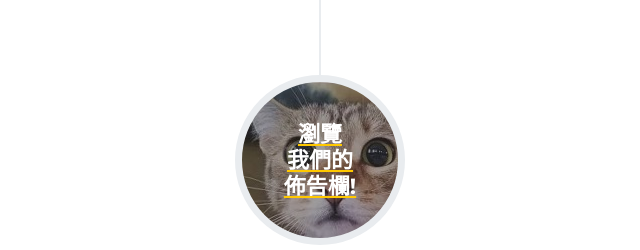
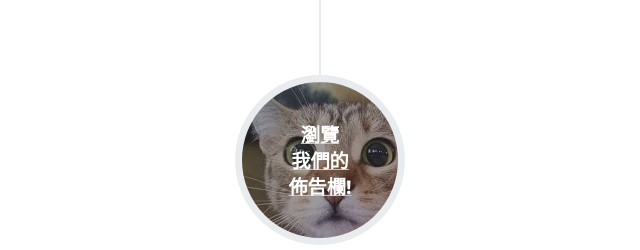
Before and after one commit to zaq1013/lightupyourcat, a plain HTML site: page index.html in a window 1280 px wide. Shown: the part 4160-4410 px from the top of the page, 320-960 px from the left. Drawn offline with nearby package versions, Linux system fonts and the light colour scheme; files whose address does not match are found by name.

Commit message:
Update index.html

```diff
--- a/index.html
+++ b/index.html
@@ -251,7 +251,7 @@
                     <li class="timeline-inverted">
                         <div class="timeline-image tl5">
                             <a href="#portfolio" >
-                                <h4 style="font-size: 22px; color:white">
+                                <h4 style="font-size: 1.2rem; color:white">
                                     瀏覽
                                     <br />
                                     我們的
```
